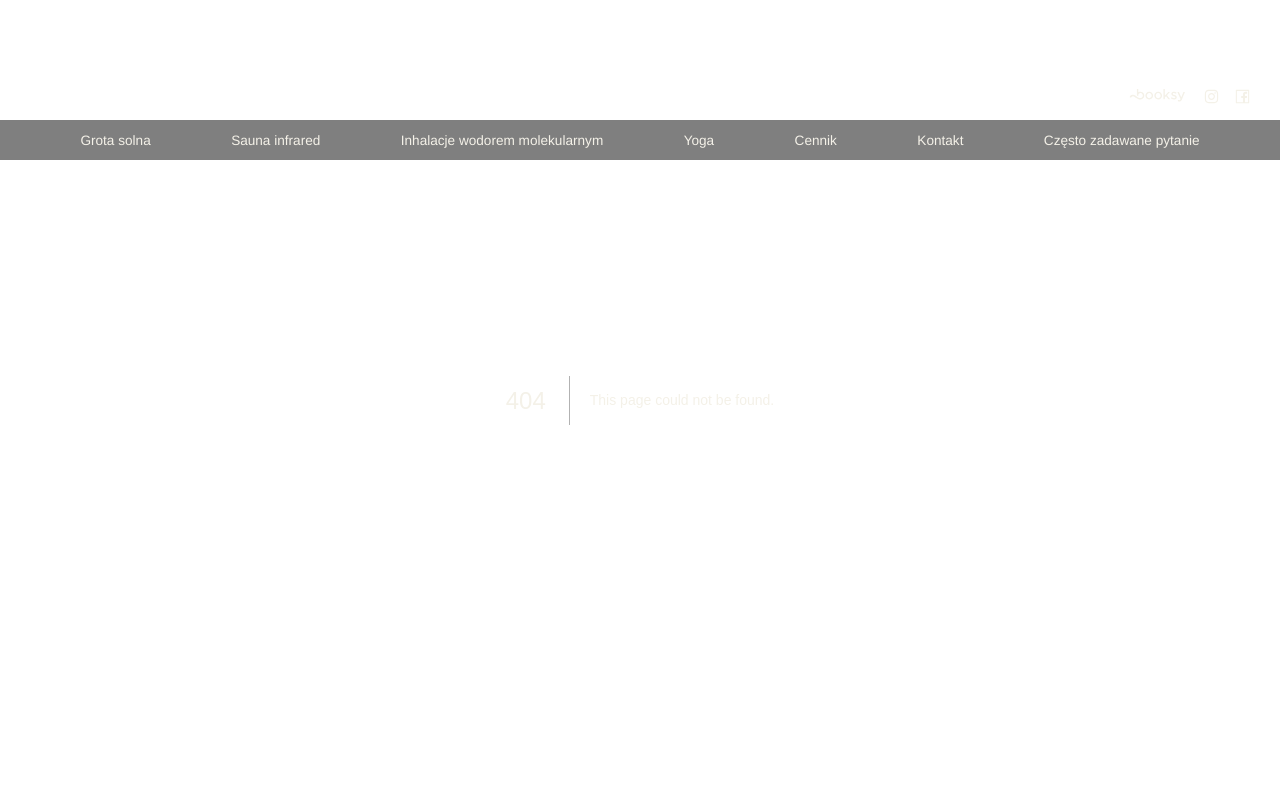
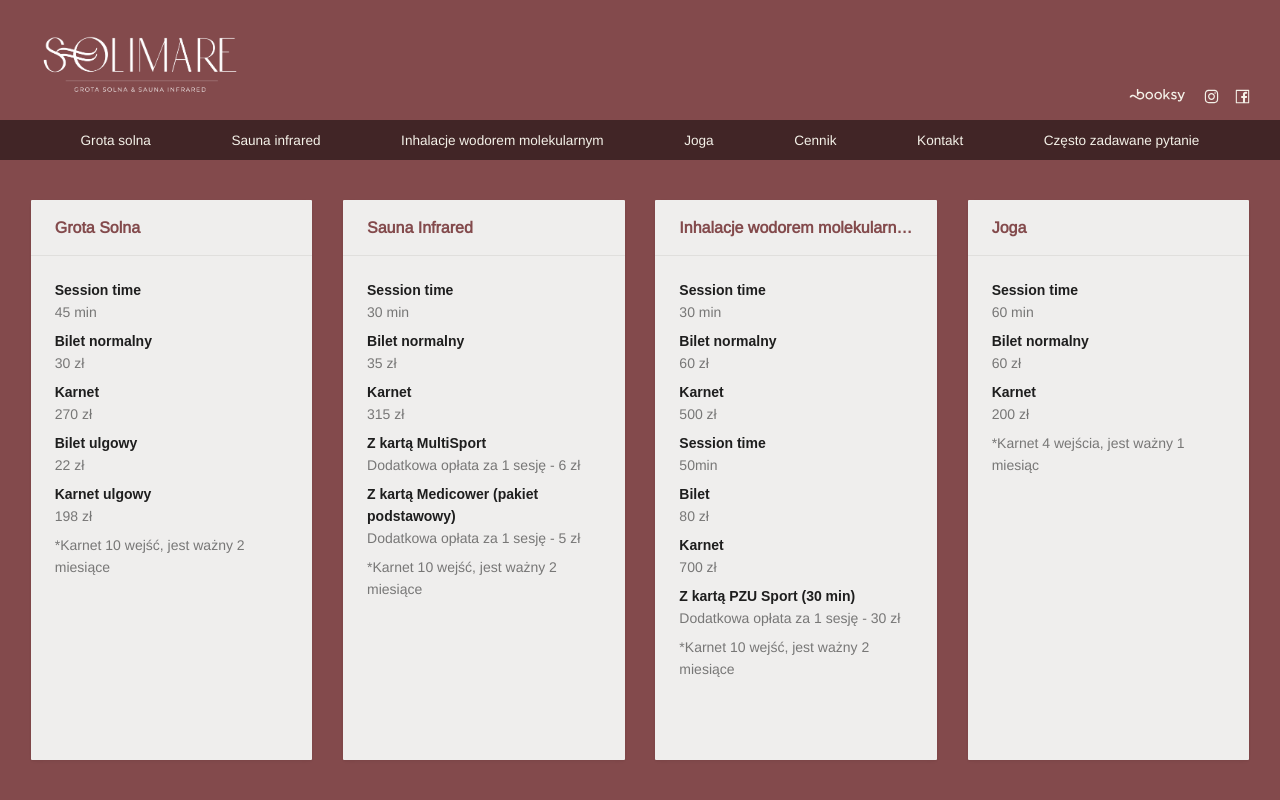
Before and after one commit to MashaBogdanova/solimare, a Next.js app: page /price in a window 1280 px wide. Before the commit this address had no page. Shown: the top 800 px of the page. Built offline with nearby package versions, Linux system fonts and the light colour scheme; a web font is replaced by a local one.

Commit message:
feat: add price page

```diff
--- a/app/antdStyles.ts
+++ b/app/antdStyles.ts
@@ -31,6 +31,9 @@ const antdStyles = {
       borderRadiusLG: 8,
       lineHeight: 2.5,
     },
+    Card: {
+      colorTextHeading: '#834a4c',
+    },
   },
 };
 
--- a/app/components/mainCaousel/_mainCarousel.module.scss
+++ b/app/components/mainCaousel/_mainCarousel.module.scss
@@ -4,7 +4,7 @@
   min-width: 350px;
   width: 100vw;
   height: 100vh;
-  background-color: $color-dark;
+  background-color: $color-dark-l;
   overflow: hidden;
 }
 
--- a/app/globals.css
+++ b/app/globals.css
@@ -7,13 +7,13 @@
   box-sizing: border-box;
   padding: 0;
   margin: 0;
-  color: #f4f1e8;
 }
 
 html,
 body {
   max-width: 100vw;
   overflow-x: hidden;
+  color: #f4f1e8;
 }
 
 a {
--- a/app/globals.scss
+++ b/app/globals.scss
@@ -9,13 +9,13 @@
   box-sizing: border-box;
   padding: 0;
   margin: 0;
-  color: $color-secondary;
 }
 
 html,
 body {
   max-width: 100vw;
   overflow-x: hidden;
+  color: $color-secondary;
 }
 
 a {
--- /dev/null
+++ b/app/price/_price.module.scss
@@ -0,0 +1,22 @@
+@import "../sass/variables";
+
+.price {
+  display: flex;
+  justify-content: space-evenly;
+  padding-top: 200px;
+  background-color: $color-primary;
+  width: 100vw;
+  height: 100vh;
+}
+
+.priceCard {
+  display: flex;
+  flex-direction: column;
+  width: 22vw;
+  height: 70vh;
+  color: $color-dark-m;
+  & p {
+    color: $color-dark-transparent;
+    margin-bottom: .5em;
+  }
+}
--- /dev/null
+++ b/app/price/page.tsx
@@ -0,0 +1,82 @@
+import React from 'react';
+import { Card } from 'antd';
+import prices from '../../configs/price.config';
+import styles from './_price.module.scss';
+
+function Price() {
+  return (
+    <section className={styles.price}>
+      {prices.map((price) => {
+        return (
+          <Card
+            title={price.label}
+            bordered={false}
+            className={styles.priceCard}
+          >
+            <>
+              <h4>Session time</h4>
+              <p>{price.sessionTime}</p>
+            </>
+            <>
+              <h4>Bilet normalny</h4>
+              <p>{price.biletNormalny}</p>
+            </>
+            <>
+              <h4>Karnet</h4>
+              <p>{price.karnetNormalny}</p>
+            </>
+            {price.biletUlgowy && (
+              <>
+                <>
+                  <h4>Bilet ulgowy</h4>
+                  <p>{price.biletUlgowy}</p>
+                </>
+                <>
+                  <h4>Karnet ulgowy</h4>
+                  <p>{price.karnetUlgowy}</p>
+                </>
+              </>
+            )}
+            {price.biletPlus && (
+              <>
+                <>
+                  <h4>Session time</h4>
+                  <p>{price.sessionTimePlus}</p>
+                </>
+                <>
+                  <h4>Bilet</h4>
+                  <p>{price.biletPlus}</p>
+                </>
+                <>
+                  <h4>Karnet</h4>
+                  <p>{price.karnetPlus}</p>
+                </>
+              </>
+            )}
+            {price.kartaMultiSport && (
+              <>
+                <h4>Z kartą MultiSport</h4>
+                <p>{price.kartaMultiSport}</p>
+              </>
+            )}
+            {price.kartaMedicover && (
+              <>
+                <h4>Z kartą Medicower (pakiet podstawowy)</h4>
+                <p>{price.kartaMedicover}</p>
+              </>
+            )}
+            {price.kartaPZU && (
+              <>
+                <h4>Z kartą PZU Sport (30 min)</h4>
+                <p>{price.kartaPZU}</p>
+              </>
+            )}
+            <p>{price.addition}</p>
+          </Card>
+        );
+      })}
+    </section>
+  );
+}
+
+export default Price;
--- a/app/sass/_variables.scss
+++ b/app/sass/_variables.scss
@@ -2,7 +2,8 @@ $color-primary: #834a4c;
 $color-primary-transparent: rgba(131, 74, 76, 0.5);
 $color-secondary: #f4f1e8;
 
-$color-dark: rgb(0, 0, 0);
+$color-dark-l: rgb(0, 0, 0);
+$color-dark-m: rgb(30, 30, 30);
 $color-dark-transparent: rgba(0, 0, 0, 0.5);
 
 $screen-width-l: 920px;
--- a/configs/navigation.config.ts
+++ b/configs/navigation.config.ts
@@ -46,7 +46,7 @@ const navItems: IItem[] = [
     ],
   },
   { label: 'Inhalacje wodorem molekularnym', key: 'inhalation' },
-  { label: 'Yoga', key: 'yoga' },
+  { label: 'Joga', key: 'yoga' },
   { label: 'Cennik', key: 'price' },
   { label: 'Kontakt', key: 'contacts' },
   { label: 'Często zadawane pytanie', key: 'faq' },
--- /dev/null
+++ b/configs/price.config.ts
@@ -0,0 +1,56 @@
+interface IPrice {
+  label: string;
+  sessionTime: string;
+  biletNormalny: string;
+  karnetNormalny: string;
+  biletUlgowy?: string;
+  karnetUlgowy?: string;
+  sessionTimePlus?: string;
+  biletPlus?: string;
+  karnetPlus?: string;
+  kartaMultiSport?: string;
+  kartaMedicover?: string;
+  kartaPZU?: string;
+  addition: string;
+}
+
+const prices: IPrice[] = [
+  {
+    label: 'Grota Solna',
+    sessionTime: '45 min',
+    biletNormalny: '30 zł',
+    karnetNormalny: '270 zł',
+    biletUlgowy: '22 zł',
+    karnetUlgowy: '198 zł',
+    addition: '*Karnet 10 wejść, jest ważny 2 miesiące',
+  },
+  {
+    label: 'Sauna Infrared',
+    sessionTime: '30 min',
+    biletNormalny: '35 zł',
+    karnetNormalny: '315 zł',
+    kartaMultiSport: 'Dodatkowa opłata za 1 sesję - 6 zł',
+    kartaMedicover: 'Dodatkowa opłata za 1 sesję - 5 zł',
+    addition: '*Karnet 10 wejść, jest ważny 2 miesiące',
+  },
+  {
+    label: 'Inhalacje wodorem molekularnym',
+    sessionTime: '30 min',
+    biletNormalny: '60 zł',
+    karnetNormalny: '500 zł',
+    sessionTimePlus: '50min',
+    biletPlus: '80 zł',
+    karnetPlus: '700 zł',
+    kartaPZU: 'Dodatkowa opłata za 1 sesję - 30 zł',
+    addition: '*Karnet 10 wejść, jest ważny 2 miesiące',
+  },
+  {
+    label: 'Joga',
+    sessionTime: '60 min',
+    biletNormalny: '60 zł',
+    karnetNormalny: '200 zł',
+    addition: '*Karnet 4 wejścia, jest ważny 1 miesiąc',
+  },
+];
+
+export default prices;
```
Also changed, not shown: 1 other file (tests, documents, lock files or other folders).
